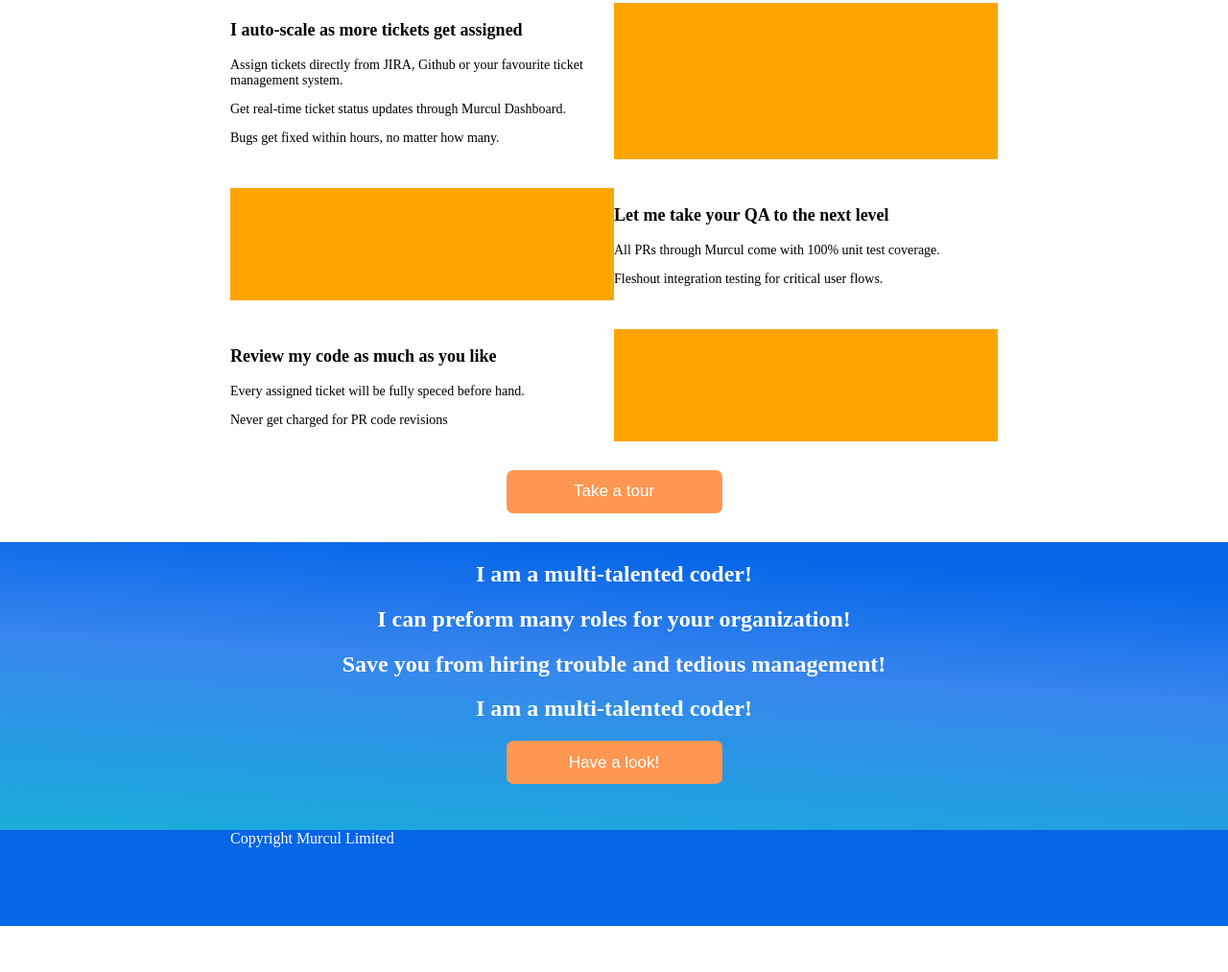
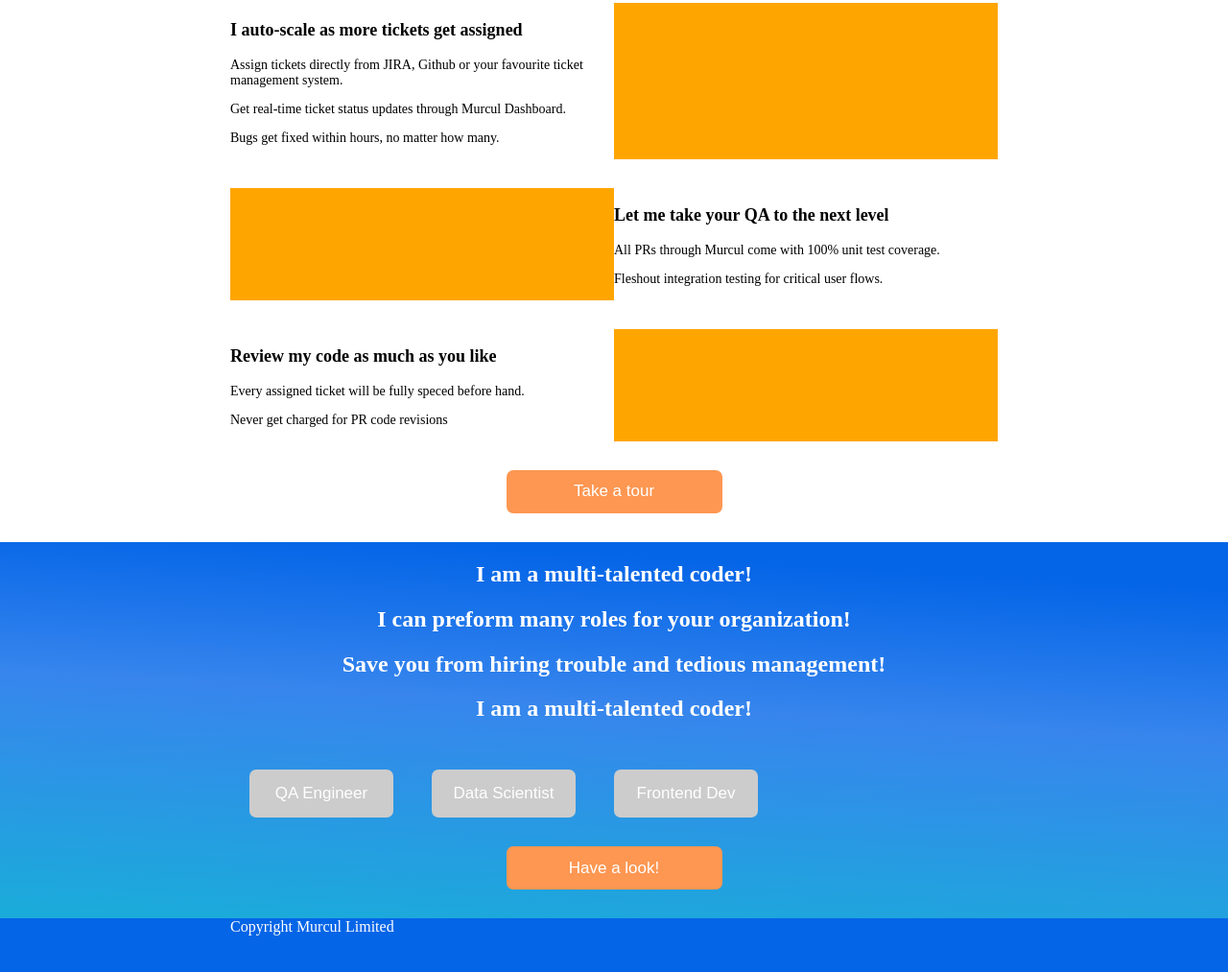
Before and after one commit to madeius/www.murcul.com, a Gatsby site: page / in a window 1280 px wide. Shown: the part 409-1422 px from the top of the page at 96% size. Before the commit the page ends 1374 px from the top, so only its background shows below. Built offline with nearby package versions, Linux system fonts and the light colour scheme; Gatsby itself is replaced by a stand-in of ours.

Commit message:
Position tabs

```diff
--- a/src/pages/index.js
+++ b/src/pages/index.js
@@ -105,10 +105,22 @@ const Positions = props => (
 
 const PositionText = styled.h1`text-align: center; color: #FFFFFF`
 const OrangeButton = styled.button`
-  width: 225px;
-  height: 45px;
+width: 225px;
+height: 45px;
+font-size: 17px;
+background-color: #FD9752;
+color: #FFFFFF;
+border-radius: 7px;
+border: none;
+cursor: pointer;
+outline: none;
+`
+const PositionTab = styled.button`
+  width: 150px;
+  height: 50px;
   font-size: 17px;
-  background-color: #FD9752;
+  margin: 0px 20px 0px 20px;
+  background-color: #CCCCCC;
   color: #FFFFFF;
   border-radius: 7px;
   border: none;
@@ -267,9 +279,29 @@ export default class LandingPage extends React.Component {
           <PositionText>Save you from hiring trouble and tedious management!</PositionText>
           <PositionText>I am a multi-talented coder!</PositionText>
 
+          <EmptySpace />
+
+          <FlexRow>
+            <PositionTab>
+              QA Engineer
+            </PositionTab>
+
+            <PositionTab>
+              Data Scientist
+            </PositionTab>
+
+            <PositionTab>
+              Frontend Dev
+            </PositionTab>
+          </FlexRow>
+
+          <EmptySpace />
+
           <OrangeButton>
             Have a look!
           </OrangeButton>
+
+          <EmptySpace />
         </Positions>
         <Footer>Copyright Murcul Limited</Footer>
       </Page>
```
